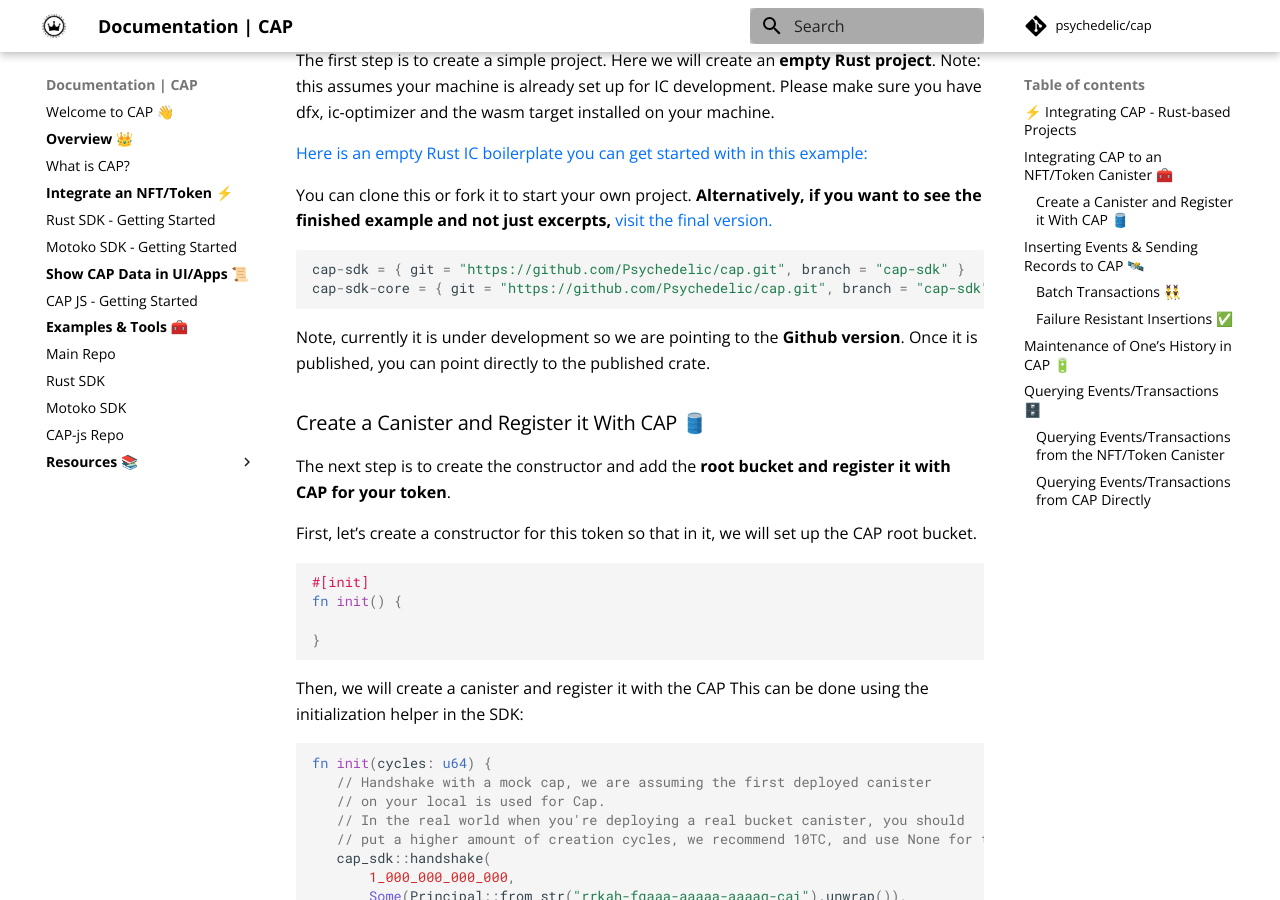
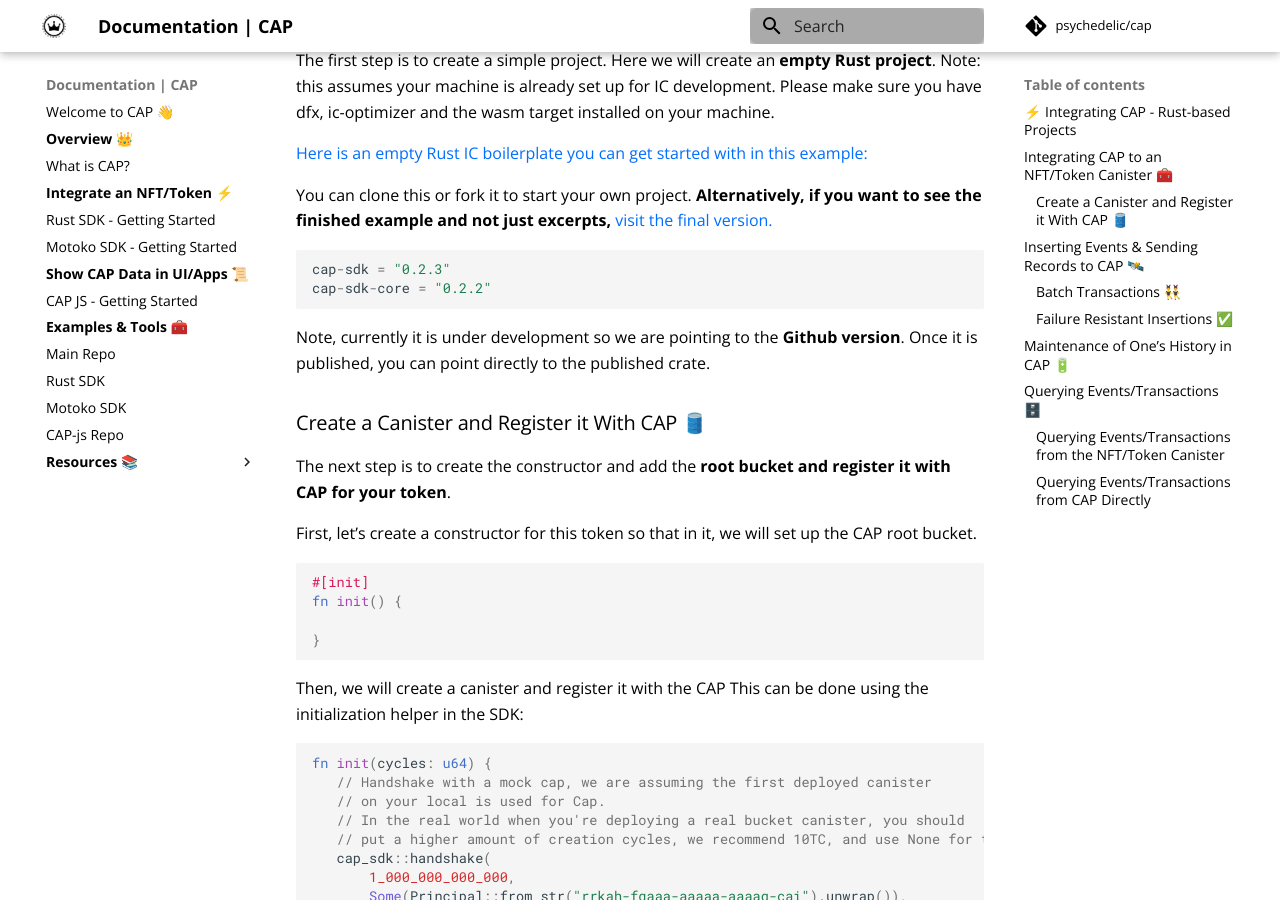
Before and after one commit to Psychedelic/cap-docs, an MkDocs documentation site: the page built from docs/integrate-cap/getting-started.md, in a window 1280 px wide and 900 px high, scrolled down 776 px. Built offline with MkDocs 1.6.1 and Material for MkDocs 9.7.7, drawn with Linux system fonts in a browser that asks for light colours; comment, search, counter and statistics services are not loaded.

Commit message:
use cap-sdk from crate

````diff
--- a/docs/integrate-cap/getting-started.md
+++ b/docs/integrate-cap/getting-started.md
@@ -34,8 +34,8 @@ The first step is to create a simple project. Here we will create an **empty Rus
 You can clone this or fork it to start your own project. **Alternatively, if you want to see the finished example and not just excerpts,** [visit the final version.](https://github.com/Psychedelic/cap/tree/docs/example/canisters/sdk_example)
 
 ```rust
-cap-sdk = { git = "https://github.com/Psychedelic/cap.git", branch = "cap-sdk" }
-cap-sdk-core = { git = "https://github.com/Psychedelic/cap.git", branch = "cap-sdk" }
+cap-sdk = "0.2.3"
+cap-sdk-core = "0.2.2"
 ```
 
 Note, currently it is under development so we are pointing to the **Github version**. Once it is published, you can point directly to the published crate.
````
